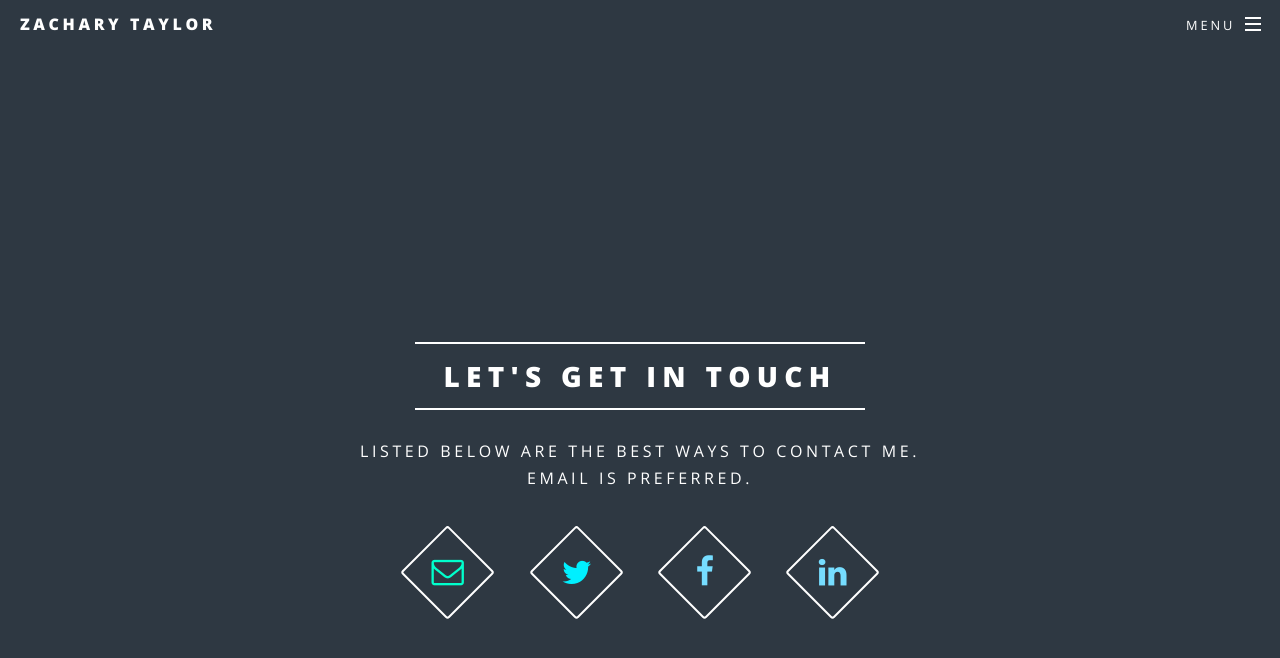
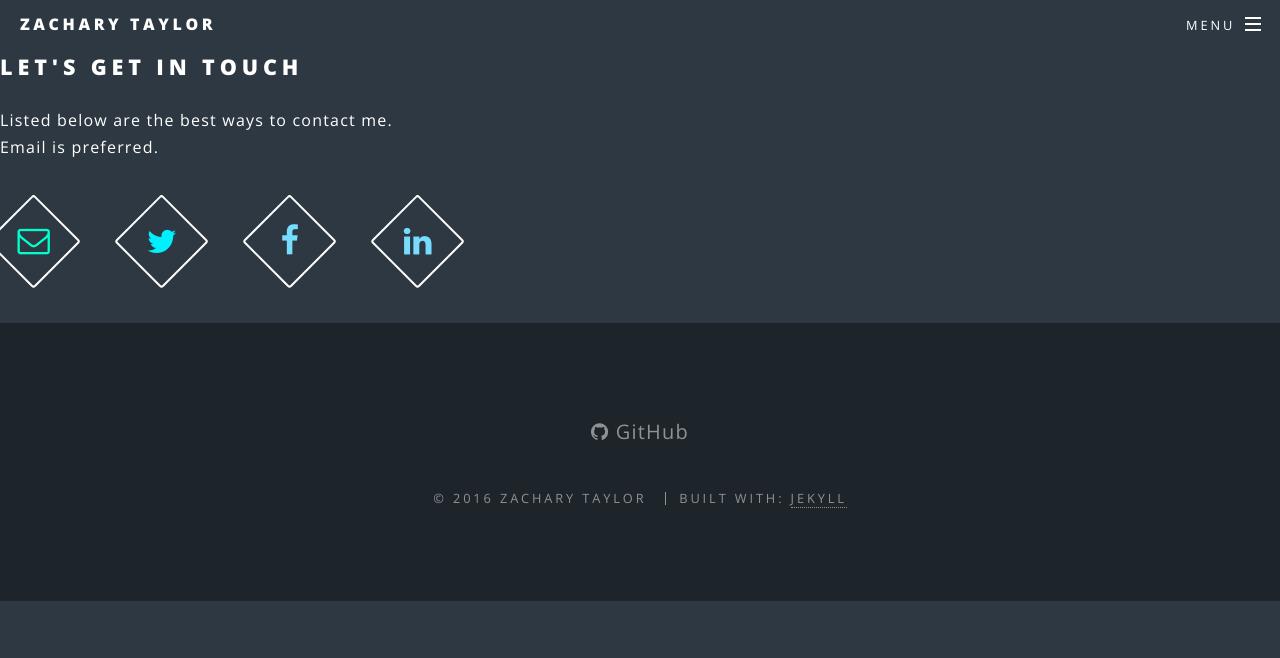
Before and after one commit to piperswe/ztaylor54.github.io, a Jekyll site: the page built from contact.html, in a window 1280 px wide and 900 px high. Shown: the top 658 px of the window. Built offline with Jekyll 4.4.1, drawn with Linux system fonts in a browser that asks for light colours.

Commit message:
Update contact.html

```diff
--- a/contact.html
+++ b/contact.html
@@ -3,8 +3,7 @@ layout: default
 title: Contact
 ---
 
-<!-- Banner -->
-<section id="banner">
+<section>
 	<div class="inner">
 		<h2>Let's get in touch</h2>
 		<p>Listed below are the best ways to contact me.<br />
```
